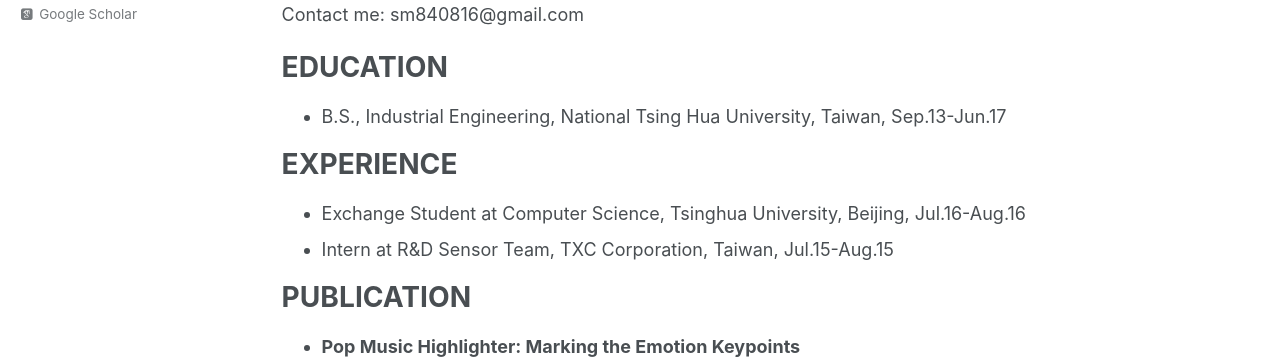
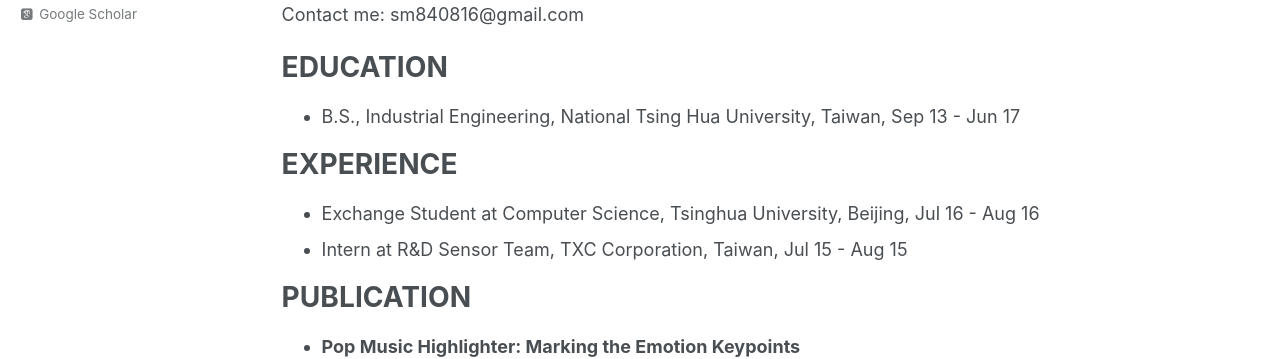
Before and after one commit to remyhuang/remyhuang.github.io, a Jekyll site: the page built from _pages/about.md, in a window 1280 px wide and 1367 px high. Shown: the part 390-749 px from the top of the window. Built offline with Jekyll 4.4.1, drawn with Linux system fonts in a browser that asks for light colours; some web fonts are replaced.

```diff
--- a/_pages/about.md
+++ b/_pages/about.md
@@ -24,12 +24,12 @@ Contact me: sm840816@gmail.com
 
 EDUCATION
 ======
-* B.S., Industrial Engineering, National Tsing Hua University, Taiwan,  Sep.13-Jun.17
+* B.S., Industrial Engineering, National Tsing Hua University, Taiwan,  Sep 13 - Jun 17
 
 EXPERIENCE
 =====
-* Exchange Student at Computer Science, Tsinghua University, Beijing,  Jul.16-Aug.16
-* Intern at R&D Sensor Team, TXC Corporation, Taiwan, Jul.15-Aug.15
+* Exchange Student at Computer Science, Tsinghua University, Beijing,  Jul 16 - Aug 16
+* Intern at R&D Sensor Team, TXC Corporation, Taiwan, Jul 15 - Aug 15
 
 PUBLICATION
 ======
```
